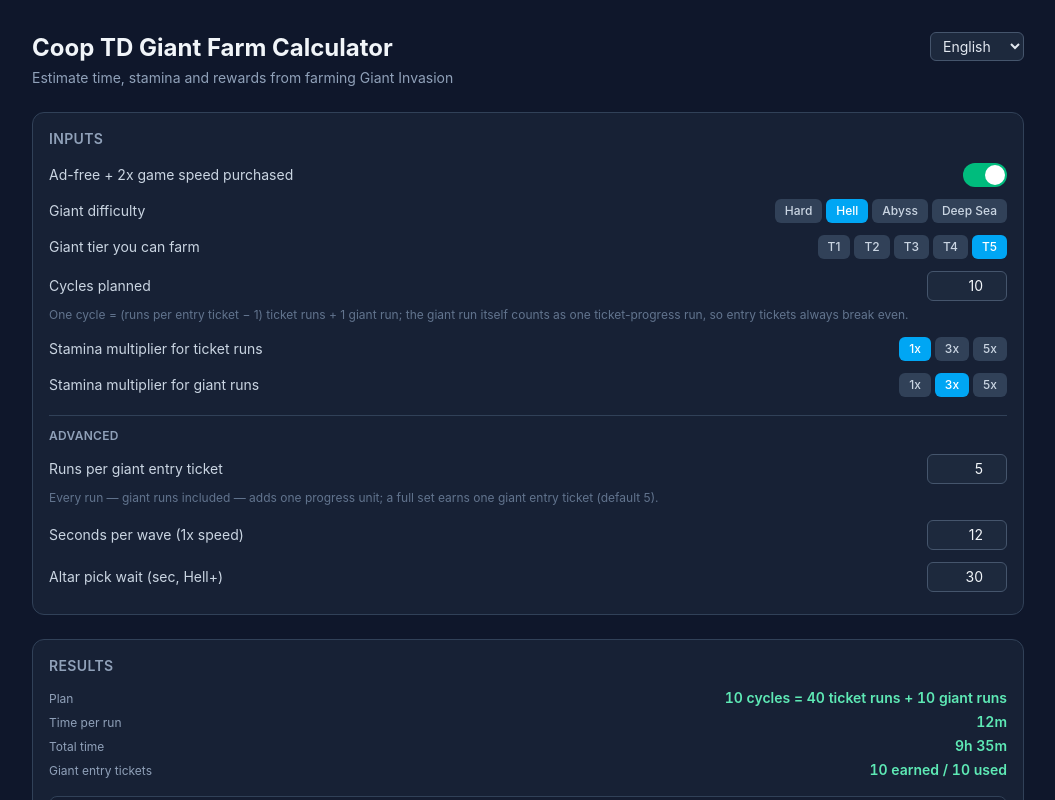
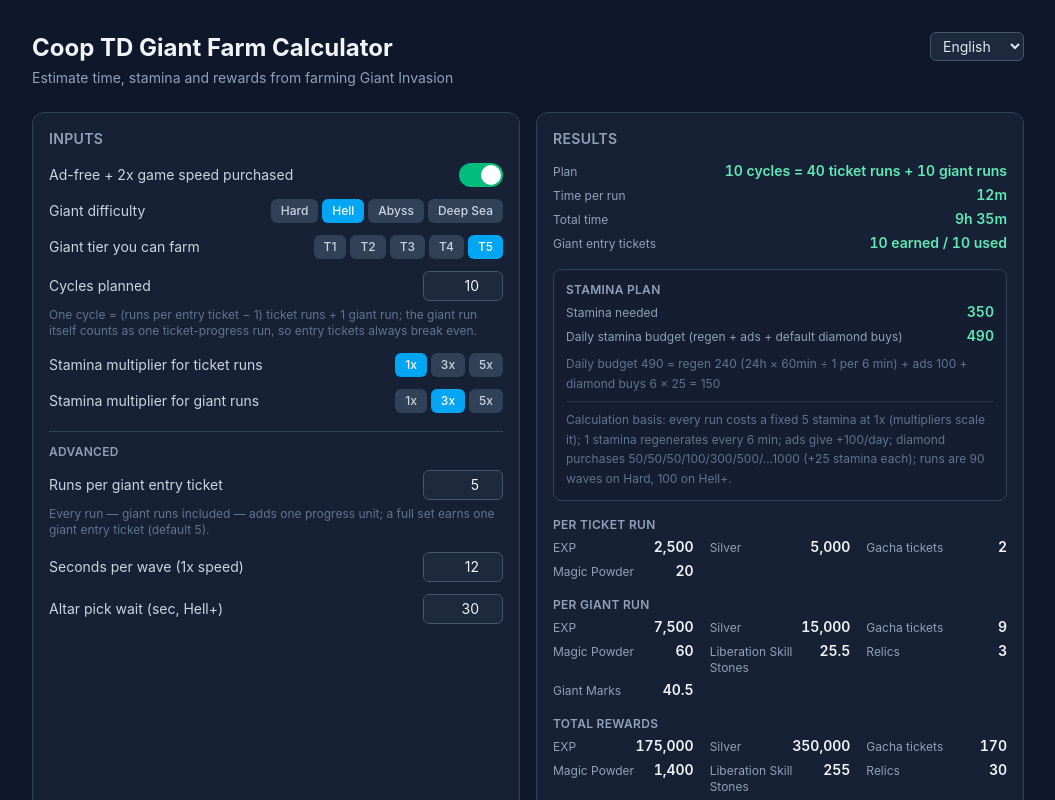
Before and after one commit to changchiyou/coop-td-giant-calculator, a React (Vite) app: page / in a window 1280 px wide. Shown: the top 800 px of the page, without its empty margins (112-1167 px from the left). Built offline with nearby package versions, Linux system fonts and the light colour scheme.

Commit message:
Revert layout to side-by-side input/results columns

```diff
--- a/src/App.tsx
+++ b/src/App.tsx
@@ -36,7 +36,7 @@ export default function App() {
           <LanguageSwitcher />
         </header>
 
-        <main className="flex flex-col gap-6">
+        <main className="grid gap-4 lg:grid-cols-2">
           <InputPanel />
           <ResultPanel />
         </main>
```
